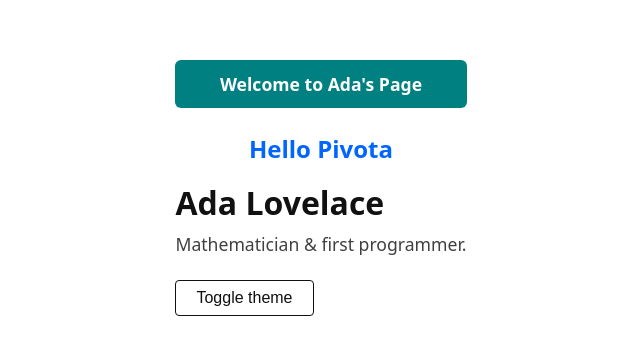
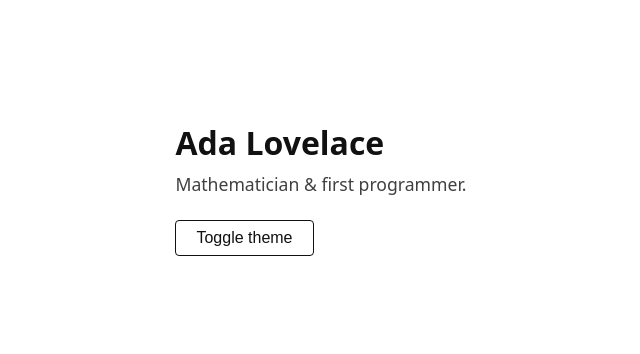
Before and after one commit to syedaun-techsur/pivota-express-smoke, a website: page index.html in a window 1280 px wide. Shown: the part 212-566 px from the top of the page, without its empty margins (319-959 px from the left). Drawn offline with Linux system fonts and the light colour scheme.

```diff
--- a/index.html
+++ b/index.html
@@ -8,8 +8,6 @@
   </head>
   <body>
     <main>
-      <div id="welcome-banner">Welcome to Ada's Page</div>
-      <h2 id="hello-pivota">Hello Pivota</h2>
       <h1>Ada Lovelace</h1>
       <p>Mathematician &amp; first programmer.</p>
       <button id="theme-toggle">Toggle theme</button>
```
